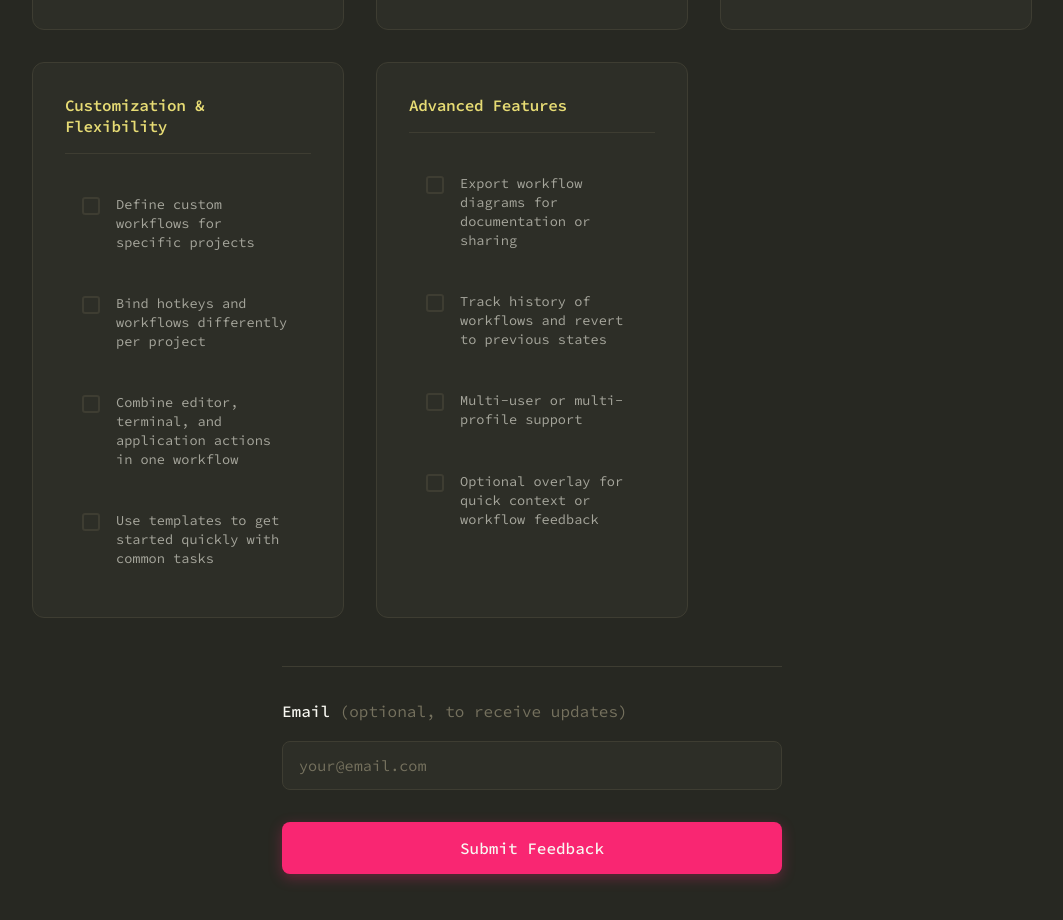
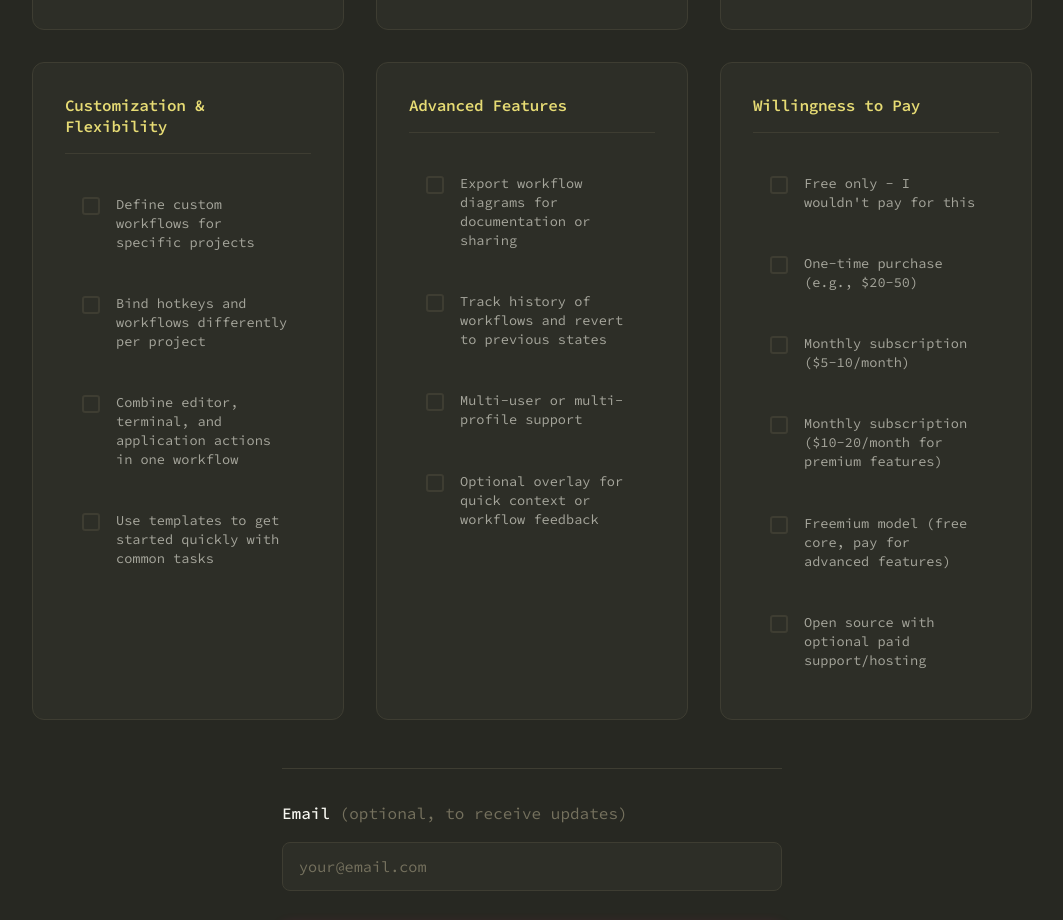
Before and after one commit to uncrumpled2/uncrumpled-website, a plain HTML site: page index.html in a window 1280 px wide. Shown: the part 6664-7584 px from the top of the page, without its empty margins (108-1171 px from the left). Drawn offline with Linux system fonts and the light colour scheme; animation ran at ten frames a second.

Commit message:
survey: payment options

```diff
--- a/index.html
+++ b/index.html
@@ -609,6 +609,43 @@
                             </label>
                         </div>
                     </div>
+
+                    <!-- Willingness to Pay -->
+                    <div class="poll-category">
+                        <h3 class="category-title">Willingness to Pay</h3>
+                        <div class="poll-options">
+                            <label class="checkbox-option">
+                                <input type="checkbox" name="features" value="pay-free-only">
+                                <span class="checkbox-custom"></span>
+                                <span>Free only - I wouldn't pay for this</span>
+                            </label>
+                            <label class="checkbox-option">
+                                <input type="checkbox" name="features" value="pay-one-time">
+                                <span class="checkbox-custom"></span>
+                                <span>One-time purchase (e.g., $20-50)</span>
+                            </label>
+                            <label class="checkbox-option">
+                                <input type="checkbox" name="features" value="pay-subscription-low">
+                                <span class="checkbox-custom"></span>
+                                <span>Monthly subscription ($5-10/month)</span>
+                            </label>
+                            <label class="checkbox-option">
+                                <input type="checkbox" name="features" value="pay-subscription-high">
+                                <span class="checkbox-custom"></span>
+                                <span>Monthly subscription ($10-20/month for premium features)</span>
+                            </label>
+                            <label class="checkbox-option">
+                                <input type="checkbox" name="features" value="pay-freemium">
+                                <span class="checkbox-custom"></span>
+                                <span>Freemium model (free core, pay for advanced features)</span>
+                            </label>
+                            <label class="checkbox-option">
+                                <input type="checkbox" name="features" value="pay-open-source">
+                                <span class="checkbox-custom"></span>
+                                <span>Open source with optional paid support/hosting</span>
+                            </label>
+                        </div>
+                    </div>
                 </div>
 
                 <div class="poll-footer">
```
